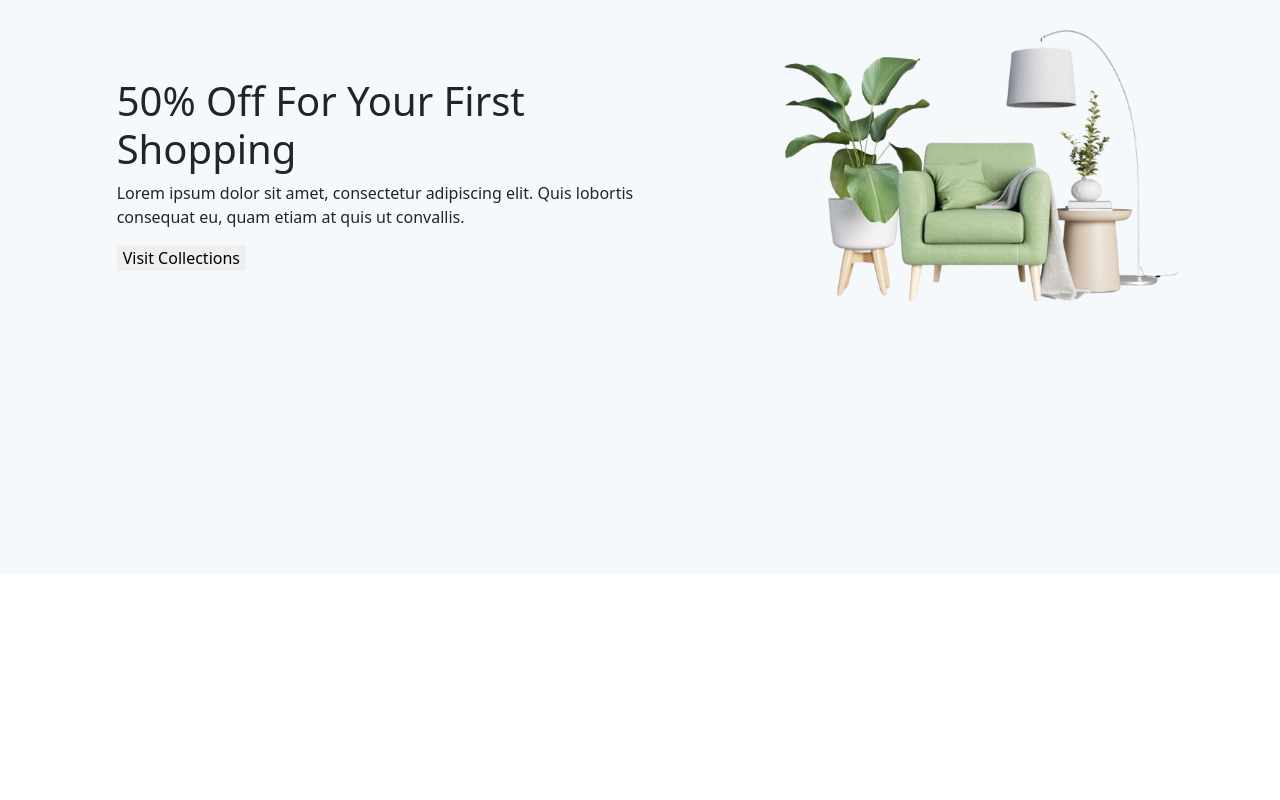
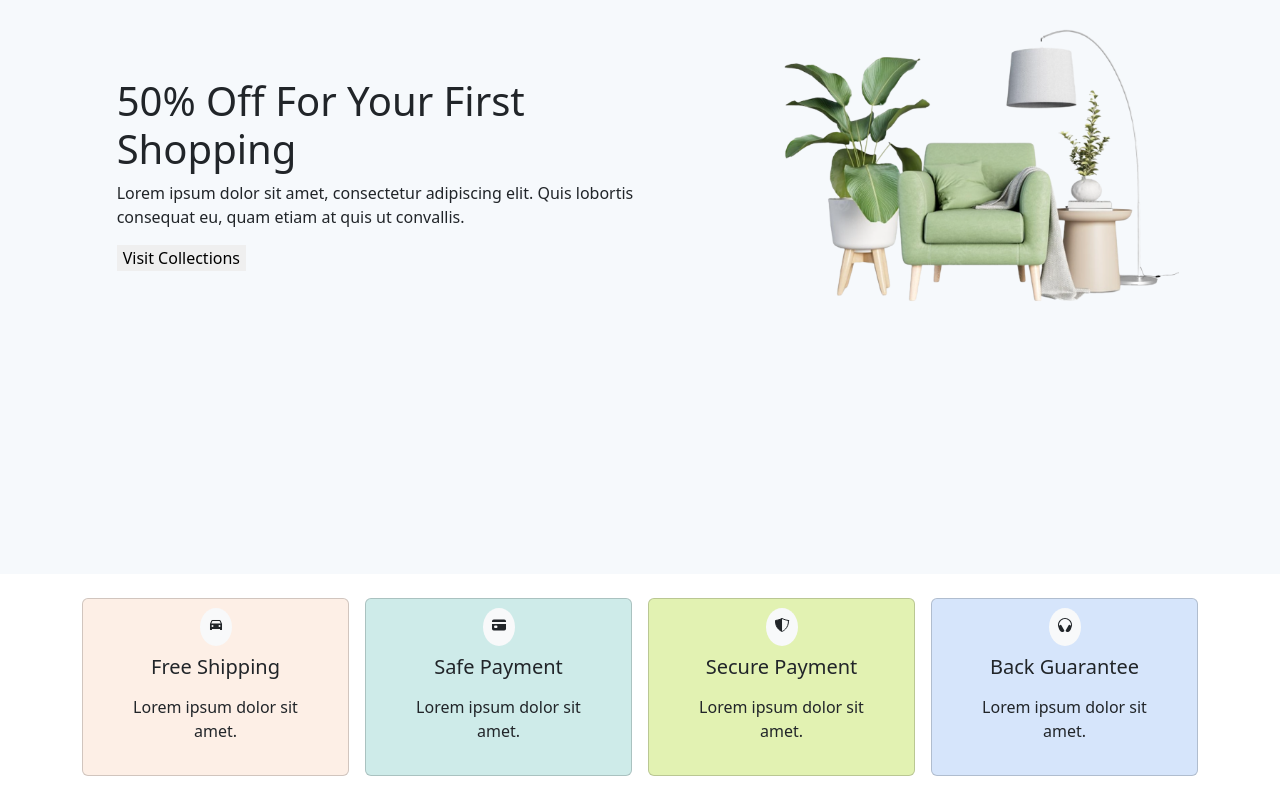
Before and after one commit to saikumarperamsetty/AchiversIT, a React (Create React App) app in the folder React/ecommerce/: page / in a window 1280 px wide. Shown: the part 328-1128 px from the top of the page. Before the commit the page ends 902 px from the top, so only its background shows below. Built offline with nearby package versions, Linux system fonts and the light colour scheme.

Commit message:
servicedata completed

```diff
--- a/React/ecommerce/public/index.html
+++ b/React/ecommerce/public/index.html
@@ -13,6 +13,8 @@
 
     <link rel="stylesheet" href="https://cdn.jsdelivr.net/npm/bootstrap-icons@1.11.3/font/bootstrap-icons.min.css">
 
+    <link rel="stylesheet" href="https://cdn.jsdelivr.net/npm/bootstrap-icons@1.11.3/font/bootstrap-icons.min.css">
+
     <link rel="manifest" href="%PUBLIC_URL%/manifest.json" />
 
     <title>React App</title>
@@ -21,6 +23,8 @@
     <noscript>You need to enable JavaScript to run this app.</noscript>
     <div id="root"></div>
 
+    <script type="module" src="https://unpkg.com/ionicons@7.1.0/dist/ionicons/ionicons.esm.js"></script>
+
     <script src="https://cdn.jsdelivr.net/npm/bootstrap@5.3.3/dist/js/bootstrap.bundle.min.js" integrity="sha384-YvpcrYf0tY3lHB60NNkmXc5s9fDVZLESaAA55NDzOxhy9GkcIdslK1eN7N6jIeHz" crossorigin="anonymous"></script>
   </body>
 </html>
--- a/React/ecommerce/src/components/Home/Home.jsx
+++ b/React/ecommerce/src/components/Home/Home.jsx
@@ -1,12 +1,14 @@
 import React from 'react'
 import Header from '../Header/Header'
 import Carousel from './Carousel'
+import ServiceData from './ServiceData'
 
 const Home = () => {
   return (
     <div>
       <Header/>
       <Carousel/>
+      <ServiceData/>
     </div>
   )
 }
--- /dev/null
+++ b/React/ecommerce/src/components/Home/ServiceData.jsx
@@ -0,0 +1,26 @@
+import React from 'react'
+import { serviceData } from '../../Assets/Images/products'
+
+const ServiceData = () => {
+  return (
+    <div className="container mt-4 mb-4">
+        <div className="row g-3">
+            {
+                serviceData.map((item)=>(
+                    <div className="col-md-3 mb-3 mb-md-0">
+                        <div className="card text-center" style={{backgroundColor:item.bg}}>
+                            <div className="card-body">
+                                <span className="bg-light p-2 rounded-circle text-center">{item.icon}</span>
+                                <h5 className='card-title m-3'>{item.title}</h5>
+                                <p className='card-text m-3'>{item.subtitle}</p>
+                            </div>
+                        </div>
+                    </div>
+                ))
+            }
+        </div>
+    </div>
+  )
+}
+
+export default ServiceData
```
Also changed, not shown: 1 other file (tests, documents, lock files or other folders).
